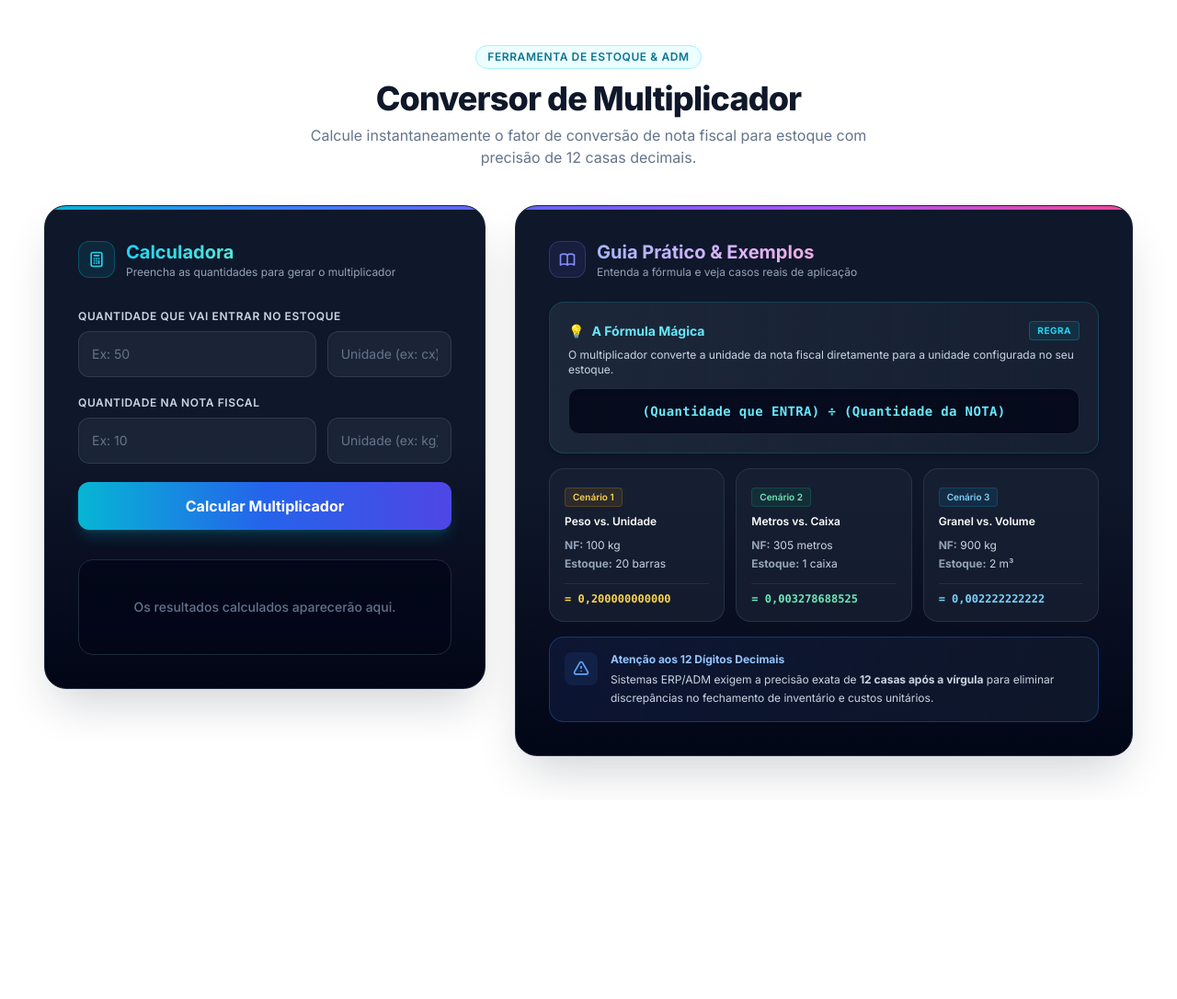
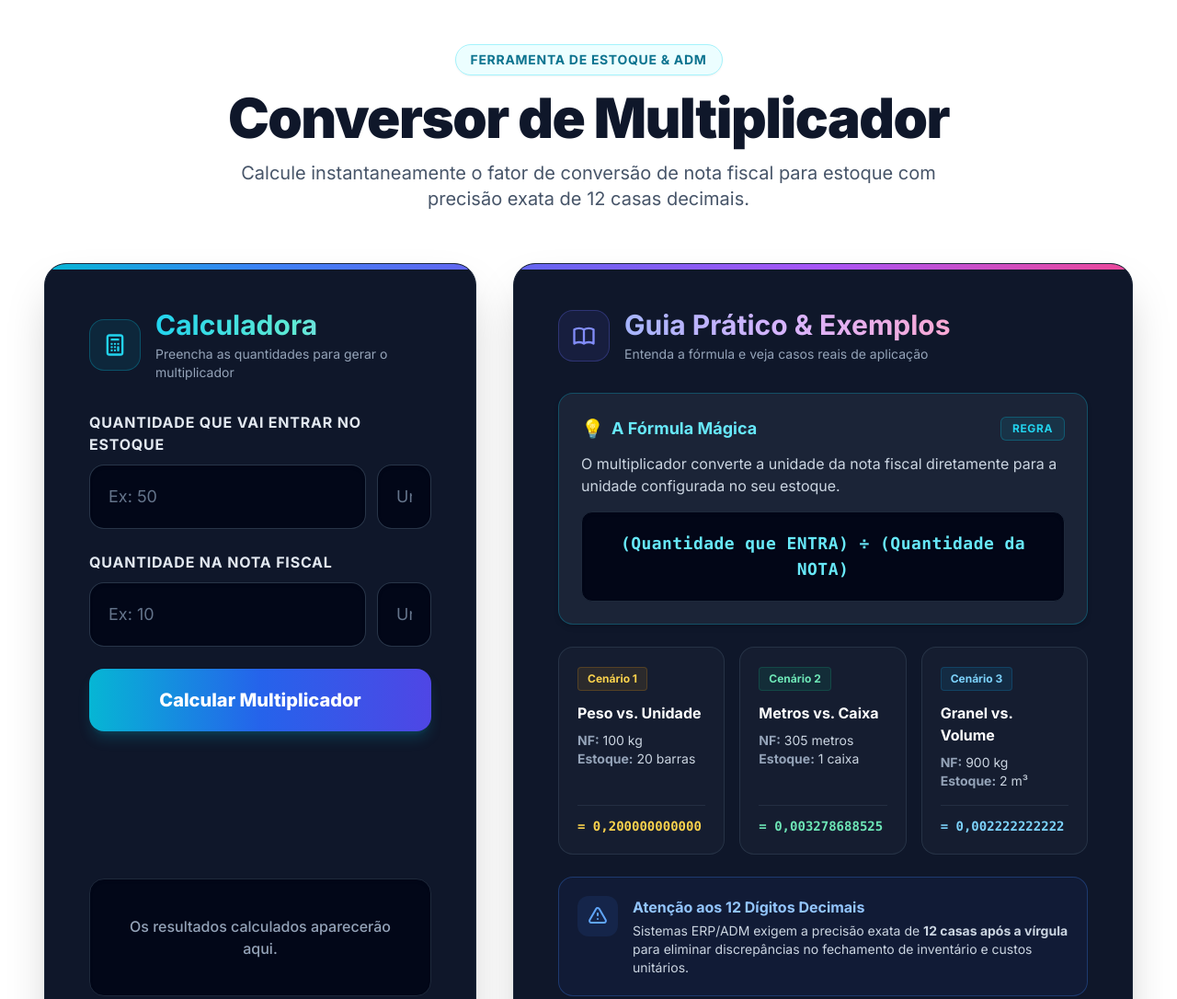
Before and after one commit to marcosleodido/puxanota, a plain HTML site: page index.html in a window 1280 px wide. Shown: the top 1086 px of the page at 92% size. Before the commit the page ends 870 px from the top, so only its background shows below. Drawn offline with nearby package versions, Linux system fonts and the light colour scheme.

Commit message:
maior e fundo branco

```diff
--- a/index.html
+++ b/index.html
@@ -18,198 +18,204 @@
     }
   </script>
   <style>
-    @import url('https://fonts.googleapis.com/css2?family=Inter:wght@400;500;600;700;800&display=swap');
+    @import url('https://fonts.googleapis.com/css2?family=Inter:wght@400;500;600;700;800;900&display=swap');
     body {
       font-family: 'Inter', sans-serif;
     }
   </style>
 </head>
-<body class="bg-white text-slate-800 min-h-screen p-6 md:p-12 antialiased">
+<body class="bg-white text-slate-800 min-h-screen p-4 sm:p-8 lg:p-12 flex flex-col justify-center antialiased">
 
-  <div class="container mx-auto max-w-7xl">
+  <div class="container mx-auto max-w-[1600px] w-full">
 
-    <!-- Cabeçalho da Página (Opcional, dá um toque profissional) -->
-    <header class="mb-10 text-center max-w-2xl mx-auto">
-      <span class="inline-flex items-center gap-2 px-3 py-1 rounded-full bg-cyan-50 text-cyan-700 text-xs font-semibold uppercase tracking-wider mb-3 border border-cyan-200">
+    <!-- Cabeçalho da Página -->
+    <header class="mb-10 lg:mb-14 text-center max-w-4xl mx-auto">
+      <span class="inline-flex items-center gap-2 px-4 py-1.5 rounded-full bg-cyan-50 text-cyan-700 text-sm font-bold uppercase tracking-wider mb-4 border border-cyan-200 shadow-sm">
         Ferramenta de Estoque & ADM
       </span>
-      <h1 class="text-3xl md:text-4xl font-extrabold text-slate-900 tracking-tight">
+      <h1 class="text-4xl sm:text-5xl lg:text-6xl font-black text-slate-900 tracking-tight leading-tight">
         Conversor de Multiplicador
       </h1>
-      <p class="text-slate-500 mt-2 text-sm md:text-base">
-        Calcule instantaneamente o fator de conversão de nota fiscal para estoque com precisão de 12 casas decimais.
+      <p class="text-slate-600 mt-4 text-base sm:text-lg lg:text-xl max-w-3xl mx-auto leading-relaxed">
+        Calcule instantaneamente o fator de conversão de nota fiscal para estoque com precisão exata de 12 casas decimais.
       </p>
     </header>
 
-    <div class="flex flex-col lg:flex-row gap-8 items-start">
+    <!-- Grid de Conteúdo -->
+    <div class="grid grid-cols-1 lg:grid-cols-12 gap-8 lg:gap-10 items-stretch">
 
       <!-- Coluna 1: Calculadora -->
-      <div class="lg:w-1/2 xl:w-5/12 w-full">
-        <div class="bg-gradient-to-b from-slate-900 via-slate-900 to-slate-950 text-white shadow-2xl shadow-slate-900/20 rounded-3xl p-7 md:p-9 border border-slate-800 relative overflow-hidden">
+      <div class="lg:col-span-5 w-full flex flex-col">
+        <div class="bg-slate-900 text-white shadow-2xl rounded-3xl p-8 sm:p-10 lg:p-12 border border-slate-800 relative overflow-hidden flex-1 flex flex-col justify-between">
 
           <!-- Detalhe decorativo no topo do card -->
-          <div class="absolute top-0 left-0 right-0 h-1 bg-gradient-to-r from-cyan-500 via-blue-500 to-indigo-500"></div>
+          <div class="absolute top-0 left-0 right-0 h-1.5 bg-gradient-to-r from-cyan-500 via-blue-500 to-indigo-500"></div>
 
-          <div class="flex items-center gap-3 mb-8">
-            <div class="w-10 h-10 rounded-xl bg-cyan-500/10 border border-cyan-500/30 flex items-center justify-center text-cyan-400">
-              <svg xmlns="http://www.w3.org/2000/svg" class="w-5 h-5" fill="none" viewBox="0 0 24 24" stroke="currentColor">
+          <div>
+            <div class="flex items-center gap-4 mb-8">
+              <div class="w-14 h-14 rounded-2xl bg-cyan-500/10 border border-cyan-500/30 flex items-center justify-center text-cyan-400 shrink-0">
+                <svg xmlns="http://www.w3.org/2000/svg" class="w-7 h-7" fill="none" viewBox="0 0 24 24" stroke="currentColor">
                   <path stroke-linecap="round" stroke-linejoin="round" stroke-width="2" d="M9 7h6m0 10v-3m-3 3h.01M9 17h.01M9 14h.01M12 14h.01M15 11h.01M12 11h.01M9 11h.01M7 21h10a2 2 0 002-2V5a2 2 0 00-2-2H7a2 2 0 00-2 2v14a2 2 0 002 2z" />
                 </svg>
               </div>
               <div>
-              <h2 class="text-xl font-bold bg-clip-text text-transparent bg-gradient-to-r from-cyan-400 via-teal-300 to-indigo-300">
+                <h2 class="text-2xl sm:text-3xl font-bold bg-clip-text text-transparent bg-gradient-to-r from-cyan-400 via-teal-300 to-indigo-300">
                   Calculadora
                 </h2>
-              <p class="text-xs text-slate-400">Preencha as quantidades para gerar o multiplicador</p>
+                <p class="text-sm text-slate-400 mt-1">Preencha as quantidades para gerar o multiplicador</p>
               </div>
             </div>
 
             <!-- Formulário -->
-          <div class="space-y-5">
+            <div class="space-y-6">
               <div>
-              <label for="entradaEstoque" class="block text-xs font-semibold text-slate-300 uppercase tracking-wider mb-2">
+                <label for="entradaEstoque" class="block text-sm sm:text-base font-bold text-slate-200 uppercase tracking-wider mb-2.5">
                   Quantidade que vai entrar no estoque
                 </label>
-              <div class="flex gap-3">
-                <input type="number" id="entradaEstoque" placeholder="Ex: 50" class="flex-1 p-3.5 bg-slate-800/80 border border-slate-700/80 rounded-xl text-white placeholder-slate-500 focus:outline-none focus:ring-2 focus:ring-cyan-400 focus:border-transparent transition-all shadow-inner text-sm">
-                <input type="text" id="unidadeEntrada" placeholder="Unidade (ex: cx)" class="w-1/3 p-3.5 bg-slate-800/80 border border-slate-700/80 rounded-xl text-white placeholder-slate-500 focus:outline-none focus:ring-2 focus:ring-cyan-400 focus:border-transparent transition-all shadow-inner text-sm">
+                <div class="flex flex-col sm:flex-row gap-3">
+                  <input type="number" id="entradaEstoque" placeholder="Ex: 50" class="flex-1 p-4 sm:p-5 bg-slate-950/90 border border-slate-700/80 rounded-2xl text-white text-lg placeholder-slate-500 focus:outline-none focus:ring-2 focus:ring-cyan-400 focus:border-transparent transition-all shadow-inner">
+                  <input type="text" id="unidadeEntrada" placeholder="Unidade (ex: cx)" class="sm:w-2/5 p-4 sm:p-5 bg-slate-950/90 border border-slate-700/80 rounded-2xl text-white text-lg placeholder-slate-500 focus:outline-none focus:ring-2 focus:ring-cyan-400 focus:border-transparent transition-all shadow-inner">
                 </div>
               </div>
 
               <div>
-              <label for="quantidadeNota" class="block text-xs font-semibold text-slate-300 uppercase tracking-wider mb-2">
+                <label for="quantidadeNota" class="block text-sm sm:text-base font-bold text-slate-200 uppercase tracking-wider mb-2.5">
                   Quantidade na Nota Fiscal
                 </label>
-              <div class="flex gap-3">
-                <input type="number" id="quantidadeNota" placeholder="Ex: 10" class="flex-1 p-3.5 bg-slate-800/80 border border-slate-700/80 rounded-xl text-white placeholder-slate-500 focus:outline-none focus:ring-2 focus:ring-cyan-400 focus:border-transparent transition-all shadow-inner text-sm">
-                <input type="text" id="unidadeNota" placeholder="Unidade (ex: kg)" class="w-1/3 p-3.5 bg-slate-800/80 border border-slate-700/80 rounded-xl text-white placeholder-slate-500 focus:outline-none focus:ring-2 focus:ring-cyan-400 focus:border-transparent transition-all shadow-inner text-sm">
+                <div class="flex flex-col sm:flex-row gap-3">
+                  <input type="number" id="quantidadeNota" placeholder="Ex: 10" class="flex-1 p-4 sm:p-5 bg-slate-950/90 border border-slate-700/80 rounded-2xl text-white text-lg placeholder-slate-500 focus:outline-none focus:ring-2 focus:ring-cyan-400 focus:border-transparent transition-all shadow-inner">
+                  <input type="text" id="unidadeNota" placeholder="Unidade (ex: kg)" class="sm:w-2/5 p-4 sm:p-5 bg-slate-950/90 border border-slate-700/80 rounded-2xl text-white text-lg placeholder-slate-500 focus:outline-none focus:ring-2 focus:ring-cyan-400 focus:border-transparent transition-all shadow-inner">
                 </div>
               </div>
 
-            <button onclick="calcularMultiplo()" class="w-full mt-2 bg-gradient-to-r from-cyan-500 via-blue-600 to-indigo-600 hover:from-cyan-400 hover:to-indigo-500 text-white font-bold py-3.5 px-4 rounded-xl shadow-lg shadow-cyan-500/20 transition-all duration-300 transform active:scale-[0.98] focus:outline-none focus:ring-2 focus:ring-cyan-400">
+              <button onclick="calcularMultiplo()" class="w-full mt-4 bg-gradient-to-r from-cyan-500 via-blue-600 to-indigo-600 hover:from-cyan-400 hover:to-indigo-500 text-white font-extrabold text-lg sm:text-xl py-4 sm:py-5 px-6 rounded-2xl shadow-lg shadow-cyan-500/20 transition-all duration-300 transform active:scale-[0.99] focus:outline-none focus:ring-2 focus:ring-cyan-400 cursor-pointer">
                 Calcular Multiplicador
               </button>
             </div>
+          </div>
 
           <!-- Área de Resultado -->
-          <div id="resultado" class="mt-8 text-center min-h-[6.5rem] flex flex-col items-center justify-center p-5 rounded-2xl bg-slate-950/80 border border-slate-800 transition-all duration-300">
-            <span class="text-slate-500 text-sm font-medium">Os resultados calculados aparecerão aqui.</span>
+          <div id="resultado" class="mt-8 text-center min-h-[8rem] flex flex-col items-center justify-center p-6 rounded-2xl bg-slate-950/90 border border-slate-800 transition-all duration-300 shadow-inner">
+            <span class="text-slate-400 text-base font-medium">Os resultados calculados aparecerão aqui.</span>
           </div>
 
         </div>
       </div>
 
       <!-- Coluna 2: Dicas e Exemplos -->
-      <div class="lg:w-1/2 xl:w-7/12 w-full">
-        <div class="bg-gradient-to-b from-slate-900 via-slate-900 to-slate-950 text-white shadow-2xl shadow-slate-900/20 rounded-3xl p-7 md:p-9 border border-slate-800 relative overflow-hidden">
+      <div class="lg:col-span-7 w-full flex flex-col">
+        <div class="bg-slate-900 text-white shadow-2xl rounded-3xl p-8 sm:p-10 lg:p-12 border border-slate-800 relative overflow-hidden flex-1 flex flex-col justify-between">
 
           <!-- Detalhe decorativo no topo do card -->
-          <div class="absolute top-0 left-0 right-0 h-1 bg-gradient-to-r from-indigo-500 via-purple-500 to-pink-500"></div>
+          <div class="absolute top-0 left-0 right-0 h-1.5 bg-gradient-to-r from-indigo-500 via-purple-500 to-pink-500"></div>
 
-          <div class="flex items-center gap-3 mb-6">
-            <div class="w-10 h-10 rounded-xl bg-indigo-500/10 border border-indigo-500/30 flex items-center justify-center text-indigo-400">
-              <svg xmlns="http://www.w3.org/2000/svg" class="w-5 h-5" fill="none" viewBox="0 0 24 24" stroke="currentColor">
+          <div>
+            <div class="flex items-center gap-4 mb-8">
+              <div class="w-14 h-14 rounded-2xl bg-indigo-500/10 border border-indigo-500/30 flex items-center justify-center text-indigo-400 shrink-0">
+                <svg xmlns="http://www.w3.org/2000/svg" class="w-7 h-7" fill="none" viewBox="0 0 24 24" stroke="currentColor">
                   <path stroke-linecap="round" stroke-linejoin="round" stroke-width="2" d="M12 6.253v13m0-13C10.832 5.477 9.246 5 7.5 5S4.168 5.477 3 6.253v13C4.168 18.477 5.754 18 7.5 18s3.332.477 4.5 1.253m0-13C13.168 5.477 14.754 5 16.5 5c1.747 0 3.332.477 4.5 1.253v13C19.832 18.477 18.247 18 16.5 18c-1.746 0-3.332.477-4.5 1.253" />
                 </svg>
               </div>
               <div>
-              <h2 class="text-xl font-bold bg-clip-text text-transparent bg-gradient-to-r from-indigo-300 via-purple-300 to-pink-300">
+                <h2 class="text-2xl sm:text-3xl font-bold bg-clip-text text-transparent bg-gradient-to-r from-indigo-300 via-purple-300 to-pink-300">
                   Guia Prático & Exemplos
                 </h2>
-              <p class="text-xs text-slate-400">Entenda a fórmula e veja casos reais de aplicação</p>
+                <p class="text-sm text-slate-400 mt-1">Entenda a fórmula e veja casos reais de aplicação</p>
               </div>
             </div>
 
-          <div class="space-y-4">
+            <div class="space-y-6">
 
               <!-- Card Fórmula -->
-            <div class="bg-gradient-to-r from-slate-800/90 to-slate-800/50 rounded-2xl p-5 border border-cyan-500/20 shadow-md">
-              <div class="flex items-center justify-between mb-2">
-                <h3 class="font-bold text-sm text-cyan-300 flex items-center gap-2">
-                  <span>💡</span> A Fórmula Mágica
+              <div class="bg-slate-800/80 rounded-2xl p-6 border border-cyan-500/30 shadow-md">
+                <div class="flex items-center justify-between mb-3">
+                  <h3 class="font-bold text-base sm:text-lg text-cyan-300 flex items-center gap-2">
+                    <span class="text-xl">💡</span> A Fórmula Mágica
                   </h3>
-                <span class="text-[10px] uppercase font-bold tracking-wider px-2 py-0.5 rounded bg-cyan-500/10 text-cyan-400 border border-cyan-500/30">Regra</span>
+                  <span class="text-xs uppercase font-bold tracking-wider px-3 py-1 rounded-md bg-cyan-500/10 text-cyan-400 border border-cyan-500/30">Regra</span>
                 </div>
-              <p class="text-xs text-slate-300 mb-3">
+                <p class="text-sm sm:text-base text-slate-300 mb-4 leading-relaxed">
                   O multiplicador converte a unidade da nota fiscal diretamente para a unidade configurada no seu estoque.
                 </p>
-              <div class="bg-slate-950/80 p-3.5 rounded-xl border border-slate-800 text-center font-mono text-sm text-cyan-300 tracking-wide font-semibold shadow-inner">
+                <div class="bg-slate-950 p-4 sm:p-5 rounded-xl border border-slate-800 text-center font-mono text-base sm:text-lg text-cyan-300 tracking-wide font-bold shadow-inner">
                   (Quantidade que ENTRA) ÷ (Quantidade da NOTA)
                 </div>
               </div>
 
               <!-- Grid de Cenários -->
-            <div class="grid grid-cols-1 md:grid-cols-3 gap-3">
+              <div class="grid grid-cols-1 sm:grid-cols-3 gap-4">
 
                 <!-- Cenário 1 -->
-              <div class="bg-slate-800/50 hover:bg-slate-800/80 transition-colors rounded-2xl p-4 border border-slate-700/60 flex flex-col justify-between">
+                <div class="bg-slate-800/40 hover:bg-slate-800/70 transition-colors rounded-2xl p-5 border border-slate-700/60 flex flex-col justify-between">
                   <div>
-                  <span class="inline-block px-2 py-0.5 rounded text-[10px] font-semibold bg-amber-500/10 text-amber-300 border border-amber-500/20 mb-2">
+                    <span class="inline-block px-2.5 py-1 rounded text-xs font-bold bg-amber-500/10 text-amber-300 border border-amber-500/20 mb-3">
                       Cenário 1
                     </span>
-                  <h4 class="font-semibold text-xs text-white mb-2">Peso vs. Unidade</h4>
-                  <p class="text-xs text-slate-300 leading-relaxed">
+                    <h4 class="font-bold text-sm sm:text-base text-white mb-2">Peso vs. Unidade</h4>
+                    <p class="text-xs sm:text-sm text-slate-300 leading-relaxed">
                       <strong class="text-slate-400">NF:</strong> 100 kg <br>
                       <strong class="text-slate-400">Estoque:</strong> 20 barras
                     </p>
                   </div>
-                <div class="mt-3 pt-2 border-t border-slate-700/50 text-xs font-mono text-amber-300 font-bold">
+                  <div class="mt-4 pt-3 border-t border-slate-700/50 text-xs sm:text-sm font-mono text-amber-300 font-bold break-all">
                     = 0,200000000000
                   </div>
                 </div>
 
                 <!-- Cenário 2 -->
-              <div class="bg-slate-800/50 hover:bg-slate-800/80 transition-colors rounded-2xl p-4 border border-slate-700/60 flex flex-col justify-between">
+                <div class="bg-slate-800/40 hover:bg-slate-800/70 transition-colors rounded-2xl p-5 border border-slate-700/60 flex flex-col justify-between">
                   <div>
-                  <span class="inline-block px-2 py-0.5 rounded text-[10px] font-semibold bg-emerald-500/10 text-emerald-300 border border-emerald-500/20 mb-2">
+                    <span class="inline-block px-2.5 py-1 rounded text-xs font-bold bg-emerald-500/10 text-emerald-300 border border-emerald-500/20 mb-3">
                       Cenário 2
                     </span>
-                  <h4 class="font-semibold text-xs text-white mb-2">Metros vs. Caixa</h4>
-                  <p class="text-xs text-slate-300 leading-relaxed">
+                    <h4 class="font-bold text-sm sm:text-base text-white mb-2">Metros vs. Caixa</h4>
+                    <p class="text-xs sm:text-sm text-slate-300 leading-relaxed">
                       <strong class="text-slate-400">NF:</strong> 305 metros <br>
                       <strong class="text-slate-400">Estoque:</strong> 1 caixa
                     </p>
                   </div>
-                <div class="mt-3 pt-2 border-t border-slate-700/50 text-xs font-mono text-emerald-300 font-bold">
+                  <div class="mt-4 pt-3 border-t border-slate-700/50 text-xs sm:text-sm font-mono text-emerald-300 font-bold break-all">
                     = 0,003278688525
                   </div>
                 </div>
 
                 <!-- Cenário 3 -->
-              <div class="bg-slate-800/50 hover:bg-slate-800/80 transition-colors rounded-2xl p-4 border border-slate-700/60 flex flex-col justify-between">
+                <div class="bg-slate-800/40 hover:bg-slate-800/70 transition-colors rounded-2xl p-5 border border-slate-700/60 flex flex-col justify-between">
                   <div>
-                  <span class="inline-block px-2 py-0.5 rounded text-[10px] font-semibold bg-sky-500/10 text-sky-300 border border-sky-500/20 mb-2">
+                    <span class="inline-block px-2.5 py-1 rounded text-xs font-bold bg-sky-500/10 text-sky-300 border border-sky-500/20 mb-3">
                       Cenário 3
                     </span>
-                  <h4 class="font-semibold text-xs text-white mb-2">Granel vs. Volume</h4>
-                  <p class="text-xs text-slate-300 leading-relaxed">
+                    <h4 class="font-bold text-sm sm:text-base text-white mb-2">Granel vs. Volume</h4>
+                    <p class="text-xs sm:text-sm text-slate-300 leading-relaxed">
                       <strong class="text-slate-400">NF:</strong> 900 kg <br>
                       <strong class="text-slate-400">Estoque:</strong> 2 m³
                     </p>
                   </div>
-                <div class="mt-3 pt-2 border-t border-slate-700/50 text-xs font-mono text-sky-300 font-bold">
+                  <div class="mt-4 pt-3 border-t border-slate-700/50 text-xs sm:text-sm font-mono text-sky-300 font-bold break-all">
                     = 0,002222222222
                   </div>
                 </div>
 
               </div>
 
+            </div>
+          </div>
+
           <!-- Card Alerta de Precisão -->
-            <div class="bg-gradient-to-r from-blue-950/40 to-slate-900 rounded-2xl p-4 border border-blue-500/30 flex gap-3.5 items-start">
-              <div class="p-2 rounded-lg bg-blue-500/10 text-blue-400 shrink-0">
-                <svg xmlns="http://www.w3.org/2000/svg" class="w-5 h-5" fill="none" viewBox="0 0 24 24" stroke="currentColor">
+          <div class="mt-6 bg-blue-950/30 rounded-2xl p-5 border border-blue-500/30 flex gap-4 items-start">
+            <div class="p-2.5 rounded-xl bg-blue-500/10 text-blue-400 shrink-0">
+              <svg xmlns="http://www.w3.org/2000/svg" class="w-6 h-6" fill="none" viewBox="0 0 24 24" stroke="currentColor">
                 <path stroke-linecap="round" stroke-linejoin="round" stroke-width="2" d="M12 9v2m0 4h.01m-6.938 4h13.856c1.54 0 2.502-1.667 1.732-3L13.732 4c-.77-1.333-2.694-1.333-3.464 0L3.34 16c-.77 1.333.192 3 1.732 3z" />
               </svg>
             </div>
             <div>
-                <h4 class="font-bold text-xs text-blue-300 mb-1">Atenção aos 12 Dígitos Decimais</h4>
-                <p class="text-xs text-slate-300 leading-relaxed">
+              <h4 class="font-bold text-sm sm:text-base text-blue-300 mb-1">Atenção aos 12 Dígitos Decimais</h4>
+              <p class="text-xs sm:text-sm text-slate-300 leading-relaxed">
                 Sistemas ERP/ADM exigem a precisão exata de <strong>12 casas após a vírgula</strong> para eliminar discrepâncias no fechamento de inventário e custos unitários.
               </p>
             </div>
           </div>
 
-          </div>
         </div>
       </div>
 
@@ -226,7 +232,7 @@
 
       if (isNaN(entrada) || isNaN(quantidade)) {
         resultadoDiv.innerHTML = `
-          <div class="text-red-400 font-medium text-sm flex items-center gap-2">
+          <div class="text-red-400 font-semibold text-base flex items-center gap-2">
             <span>⚠️</span> Preencha ambos os campos numéricos.
           </div>`;
         return;
@@ -234,7 +240,7 @@
 
       if (quantidade === 0) {
         resultadoDiv.innerHTML = `
-          <div class="text-red-400 font-medium text-sm flex items-center gap-2">
+          <div class="text-red-400 font-semibold text-base flex items-center gap-2">
             <span>⚠️</span> A quantidade da nota não pode ser zero.
           </div>`;
         return;
@@ -244,14 +250,14 @@
       valorFormatadoParaCopiar = multiplo.toFixed(12).replace('.', ',');
 
       resultadoDiv.innerHTML = `
-        <div class="animate-fade-in">
-          <span class="text-xs uppercase font-semibold text-slate-400 tracking-wider block mb-1">Multiplicador Calculado</span>
-          <div class="font-mono text-xl md:text-2xl font-bold text-emerald-400 tracking-wider">
+        <div class="w-full">
+          <span class="text-xs sm:text-sm uppercase font-bold text-slate-400 tracking-wider block mb-2">Multiplicador Calculado</span>
+          <div class="font-mono text-2xl sm:text-3xl lg:text-4xl font-extrabold text-emerald-400 tracking-wider break-all">
             ${valorFormatadoParaCopiar}
           </div>
-          <button onclick="copiarResultado()" id="botaoCopiar" class="mt-3 inline-flex items-center gap-1.5 bg-slate-800 hover:bg-slate-700 text-slate-200 text-xs font-semibold py-2 px-4 rounded-full border border-slate-700 shadow transition-all duration-200 active:scale-95">
-            <svg xmlns="http://www.w3.org/2000/svg" class="w-3.5 h-3.5" fill="none" viewBox="0 0 24 24" stroke="currentColor">
-              <path stroke-linecap="round" stroke-linejoin="round" stroke-width="2" d="M8 16H6a2 2 0 01-2-2V6a2 2 0 012-2h8a2 2 0 012 2v2m-6 12h8a2 2 0 002-2v-8a2 2 0 00-2-2h-8a2 2 0 00-2 2v8a2 2 0 002 2z" />
+          <button onclick="copiarResultado()" id="botaoCopiar" class="mt-4 inline-flex items-center gap-2 bg-slate-800 hover:bg-slate-700 text-slate-200 text-sm font-bold py-2.5 px-6 rounded-full border border-slate-700 shadow transition-all duration-200 active:scale-95 cursor-pointer">
+            <svg xmlns="http://www.w3.org/2000/svg" class="w-4 h-4" fill="none" viewBox="0 0 24 24" stroke="currentColor">
+              <path stroke-linecap="round" stroke-linejoin="round" stroke-width="2" d="M8 16H6a2 2 0 01-2-2V6a2 2 0 012-2h8a2 2 0 002-2v-8a2 2 0 00-2-2h-8a2 2 0 00-2 2v8a2 2 0 002 2z" />
             </svg>
             Copiar Resultado
           </button>
@@ -274,7 +280,7 @@
         const botaoCopiar = document.getElementById('botaoCopiar');
         if (botaoCopiar) {
           botaoCopiar.innerHTML = `
-            <svg xmlns="http://www.w3.org/2000/svg" class="w-3.5 h-3.5 text-emerald-400" fill="none" viewBox="0 0 24 24" stroke="currentColor">
+            <svg xmlns="http://www.w3.org/2000/svg" class="w-4 h-4 text-emerald-400" fill="none" viewBox="0 0 24 24" stroke="currentColor">
               <path stroke-linecap="round" stroke-linejoin="round" stroke-width="2" d="M5 13l4 4L19 7" />
             </svg>
             <span class="text-emerald-400">Copiado com sucesso!</span>
@@ -282,8 +288,8 @@
           botaoCopiar.disabled = true;
           setTimeout(() => {
             botaoCopiar.innerHTML = `
-              <svg xmlns="http://www.w3.org/2000/svg" class="w-3.5 h-3.5" fill="none" viewBox="0 0 24 24" stroke="currentColor">
-                <path stroke-linecap="round" stroke-linejoin="round" stroke-width="2" d="M8 16H6a2 2 0 01-2-2V6a2 2 0 012-2h8a2 2 0 012 2v2m-6 12h8a2 2 0 002-2v-8a2 2 0 00-2-2h-8a2 2 0 00-2 2v8a2 2 0 002 2z" />
+              <svg xmlns="http://www.w3.org/2000/svg" class="w-4 h-4" fill="none" viewBox="0 0 24 24" stroke="currentColor">
+                <path stroke-linecap="round" stroke-linejoin="round" stroke-width="2" d="M8 16H6a2 2 0 01-2-2V6a2 2 0 012-2h8a2 2 0 002-2v-8a2 2 0 00-2-2h-8a2 2 0 00-2 2v8a2 2 0 002 2z" />
               </svg>
               Copiar Resultado
             `;
```
Lines whose indentation alone changed are shown as unchanged.
